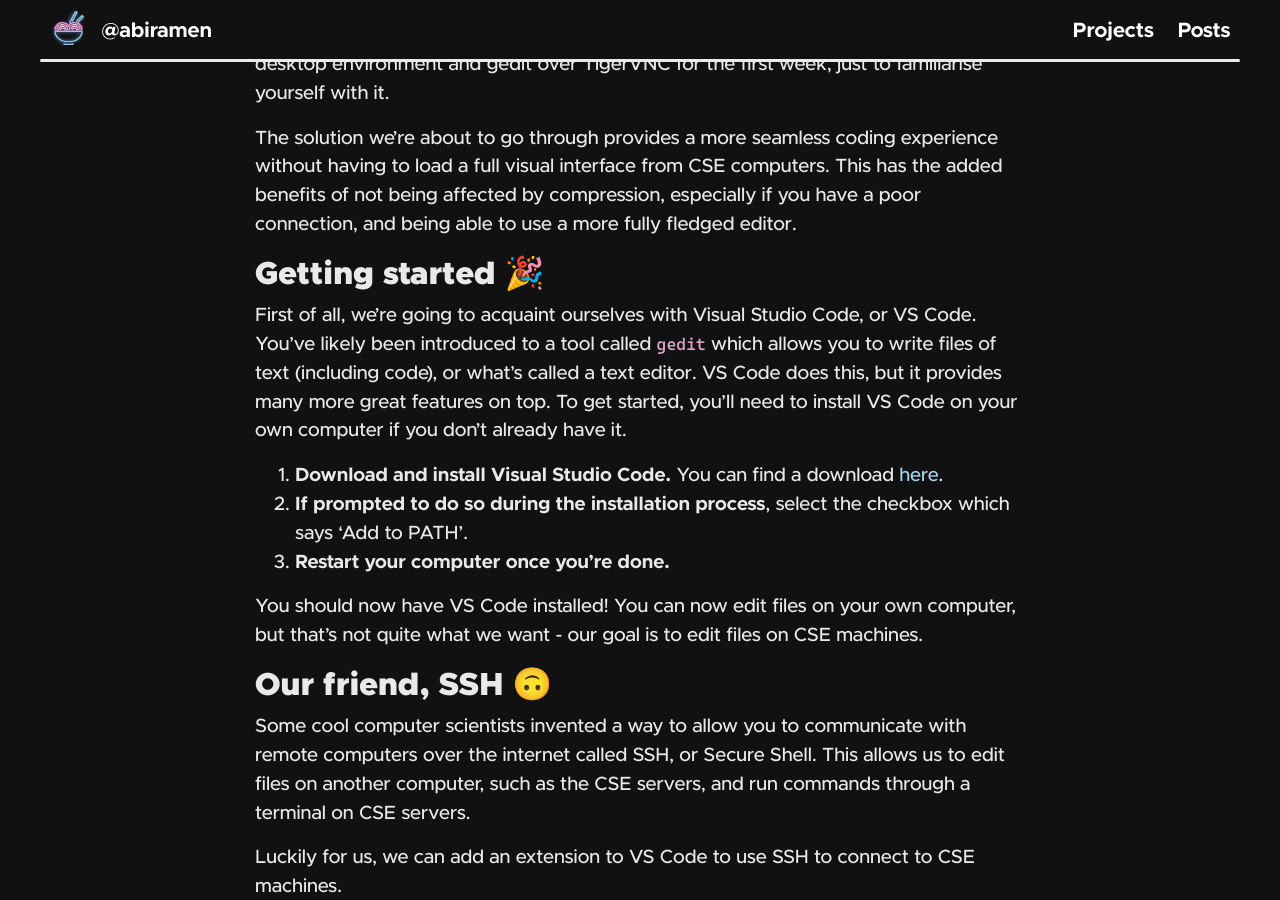
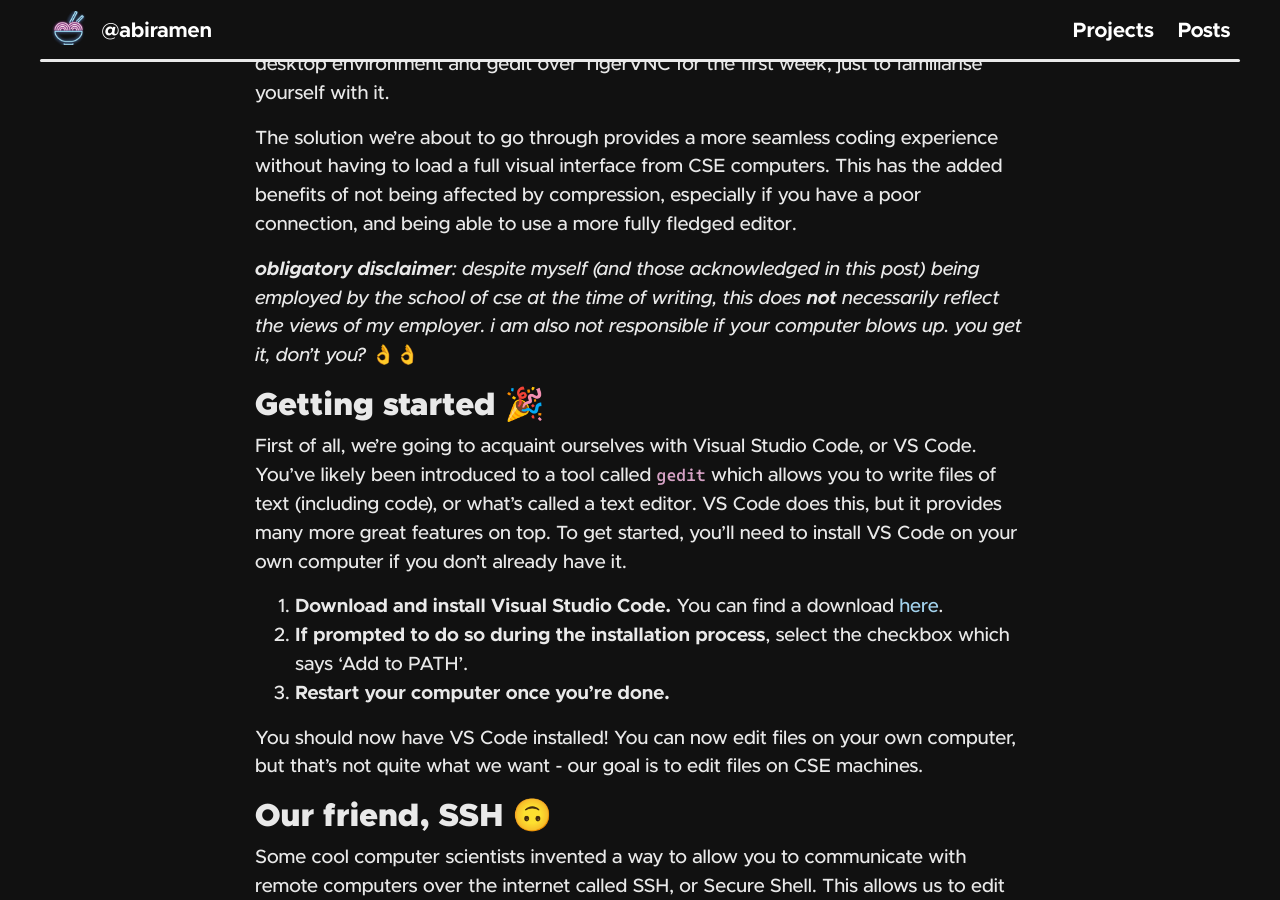
Before and after one commit to jeffreydyao/abiramen.github.io, a Jekyll site: the page built from _posts/2021-08-28-cse-setup.md, in a window 1280 px wide and 900 px high, scrolled down 1209 px. Built offline with Jekyll 4.4.1, drawn with Linux system fonts in a browser that asks for light colours; nearby versions of some CDN libraries; comment, search, counter and statistics services are not loaded; some of the changed text lies outside the part shown.

Commit message:
Add a better disclaimer

```diff
--- a/_posts/2021-08-28-cse-setup.md
+++ b/_posts/2021-08-28-cse-setup.md
@@ -19,6 +19,8 @@
 If you're currently doing COMP1511, I would strongly advise you to use the provided desktop environment and gedit over TigerVNC for the first week, just to familiarise yourself with it.
 
 The solution we're about to go through provides a more seamless coding experience without having to load a full visual interface from CSE computers. This has the added benefits of not being affected by compression, especially if you have a poor connection, and being able to use a more fully fledged editor.
+
+***obligatory disclaimer**: despite myself (and those acknowledged in this post) being employed by the school of cse at the time of writing, this does **not** necessarily reflect the views of my employer. i am also not responsible if your computer blows up. you get it, don't you?* 👌👌
 
 ## Getting started 🎉
 First of all, we're going to acquaint ourselves with Visual Studio Code, or VS Code. You've likely been introduced to a tool called `gedit` which allows you to write files of text (including code), or what's called a text editor. VS Code does this, but it provides many more great features on top. To get started, you'll need to install VS Code on your own computer if you don't already have it.
@@ -212,4 +214,4 @@
 * [spanishpear](https://github.com/spanishpear){:target="_blank"} for letting me know that CSE intends to encouage students to use this extension, leading to me unshelving this blogpost idea.
 * [adaluong](https://github.com/adaluong){:target="_blank"} and [lukefisklennon](https://github.com/lukefisklennon){:target="_blank"} for reading over this post and providing feedback.
 
-As always, this post does not necessarily represent the views of the School of CSE.
+Again, this post does not necessarily represent the views of the School of CSE. CSE's official guide can be found [here](https://www.cse.unsw.edu.au/~learn/homecomputing/sshfs-remote/){:target="_blank"}.
```
